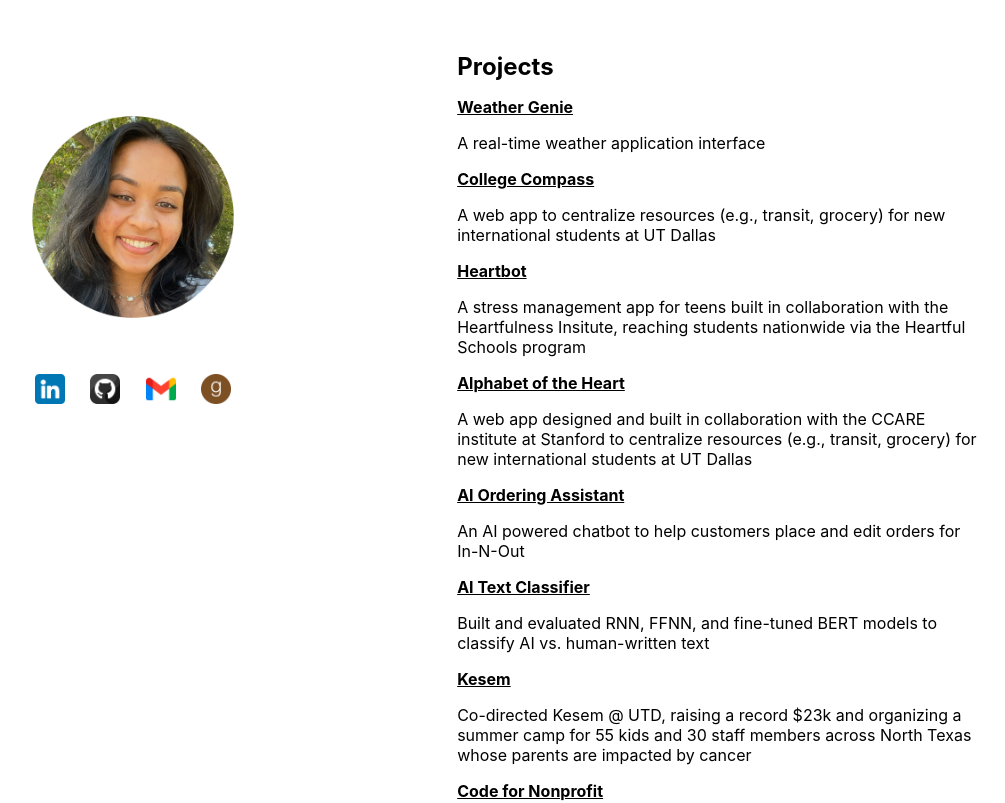
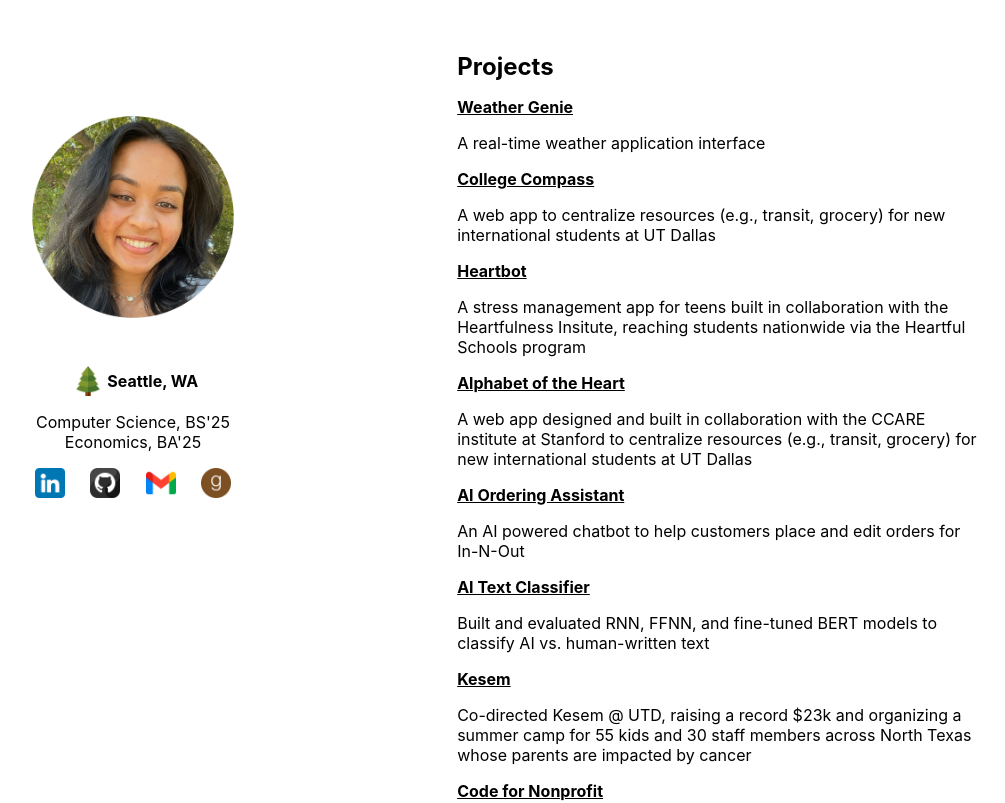
Before and after one commit to vetriliaa/personalwebsite, a React (Create React App) app: page / in a window 1280 px wide. Shown: the top 803 px of the page, without its empty margins (136-1141 px from the left). Built offline with nearby package versions, Linux system fonts and the light colour scheme.

Commit message:
Restore degree info and location to profile
Co-Authored-By: Claude Sonnet 4.6 <noreply@anthropic.com>

```diff
--- a/src/components/Profile.js
+++ b/src/components/Profile.js
@@ -1,6 +1,7 @@
 import React from 'react';
 import '../styles.css';
 import profilePic from '../assets/profile.png';
+import locationIcon from '../assets/location.png';
 import linkedinIcon from '../assets/linkedin.png';
 import gmailIcon from '../assets/gmail.png';
 import githubIcon from '../assets/github.png';
@@ -12,6 +13,14 @@ function Profile() {
       <img src={profilePic} alt="Profile" className="profile-pic" />
 
       <div className="profile-info">
+        <p className="location">
+          <img src={locationIcon} alt="Location" className="icon" /> <strong>Seattle, WA</strong>
+        </p>
+        <p>
+          Computer Science, BS'25 <br/>
+          Economics, BA'25
+        </p>
+
         <div className="social-icons">
           <a href="https://www.linkedin.com/in/liaa-kumar/" target="_blank" rel="noopener noreferrer">
             <img src={linkedinIcon} alt="LinkedIn" className="icon" />
```
